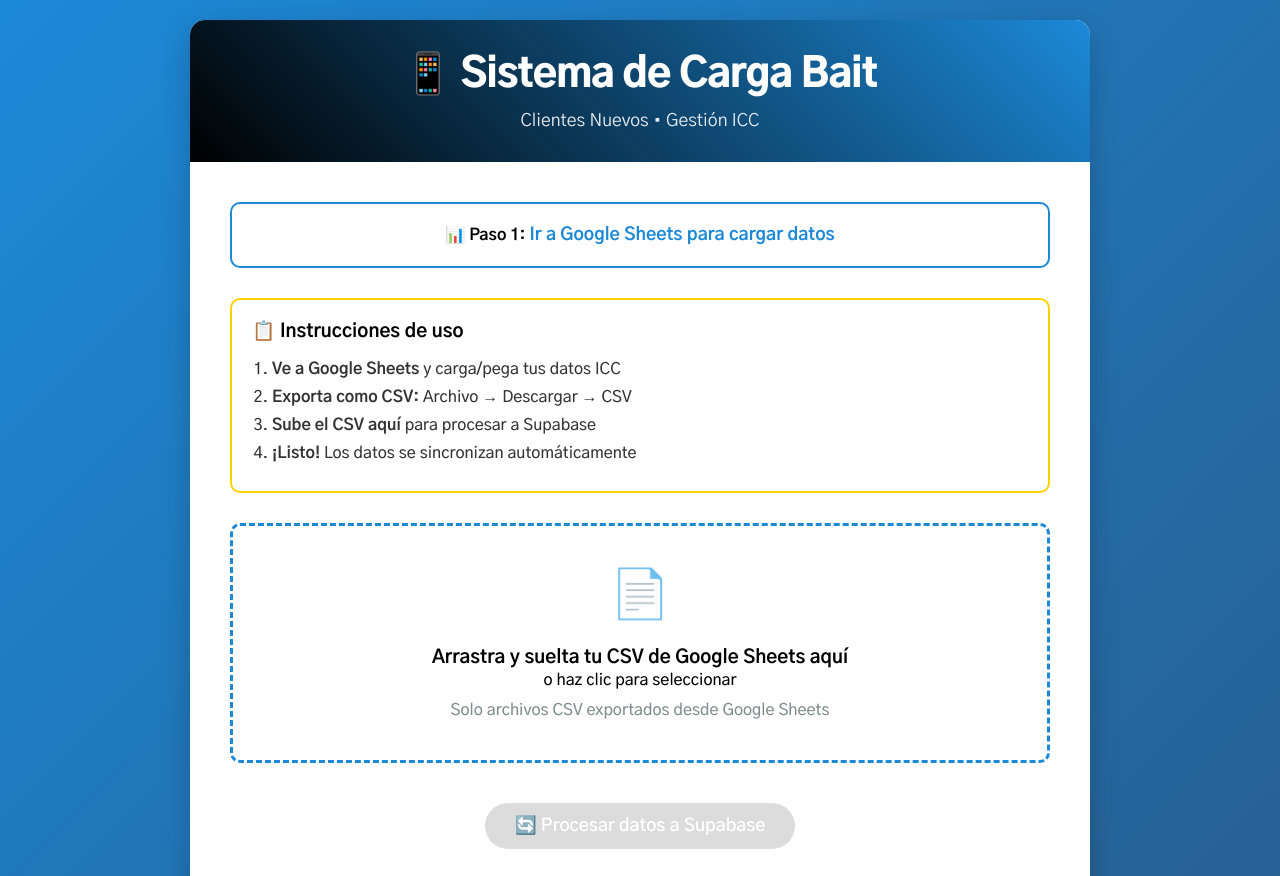
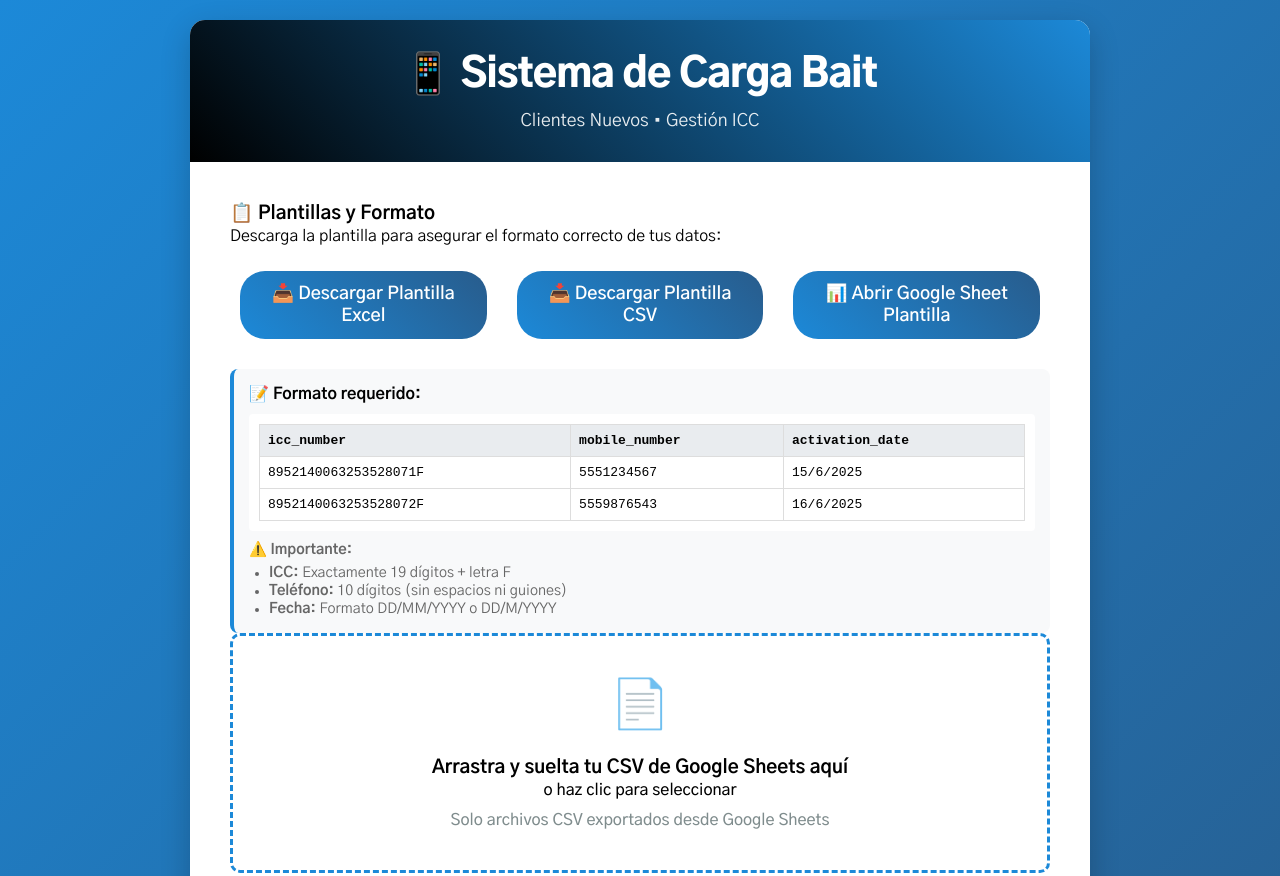
Before and after one commit to Kratoslar69/Carga_ICC_Baitel, a plain HTML site: page index.html in a window 1280 px wide. Shown: the top 876 px of the page. Drawn offline with nearby package versions, Linux system fonts and the light colour scheme; no server answers.

Commit message:
Update index.html

```diff
--- a/index.html
+++ b/index.html
@@ -244,20 +244,53 @@
         </div>
 
         <div class="content">
-            <!-- Link a Airtable -->
-            <div class="airtable-link">
-                <p>📊 <strong>Paso 1:</strong> <a href="https://sheets.google.com" target="_blank">Ir a Google Sheets para cargar datos</a></p>
-            </div>
+            <!-- Sección de plantillas mejorada -->
+            <div class="template-section">
+                <h3>📋 Plantillas y Formato</h3>
+                <p style="margin-bottom: 15px;">Descarga la plantilla para asegurar el formato correcto de tus datos:</p>
 
-            <!-- Instrucciones -->
-            <div class="instructions">
-                <h3>📋 Instrucciones de uso</h3>
-                <ol>
-                    <li><strong>Ve a Google Sheets</strong> y carga/pega tus datos ICC</li>
-                    <li><strong>Exporta como CSV:</strong> Archivo → Descargar → CSV</li>
-                    <li><strong>Sube el CSV aquí</strong> para procesar a Supabase</li>
-                    <li><strong>¡Listo!</strong> Los datos se sincronizan automáticamente</li>
-                </ol>
+                <div style="display: grid; grid-template-columns: repeat(auto-fit, minmax(200px, 1fr)); gap: 10px; margin-bottom: 20px;">
+                    <button class="btn btn-success" onclick="downloadExcelTemplate()">
+                        📥 Descargar Plantilla Excel
+                    </button>
+                    <button class="btn btn-success" onclick="downloadCSVTemplate()">
+                        📥 Descargar Plantilla CSV
+                    </button>
+                    <button class="btn btn-success" onclick="openGoogleSheetTemplate()">
+                        📊 Abrir Google Sheet Plantilla
+                    </button>
+                </div>
+
+                <div style="background: #f8f9fa; padding: 15px; border-radius: 8px; border-left: 4px solid #1c89d8;">
+                    <h4 style="margin-bottom: 10px; color: #000;">📝 Formato requerido:</h4>
+                    <div style="font-family: monospace; background: white; padding: 10px; border-radius: 4px; margin-bottom: 10px; overflow-x: auto;">
+                        <table style="width: 100%; border-collapse: collapse;">
+                            <tr style="background: #e9ecef;">
+                                <th style="padding: 8px; border: 1px solid #ddd; text-align: left;">icc_number</th>
+                                <th style="padding: 8px; border: 1px solid #ddd; text-align: left;">mobile_number</th>
+                                <th style="padding: 8px; border: 1px solid #ddd; text-align: left;">activation_date</th>
+                            </tr>
+                            <tr>
+                                <td style="padding: 8px; border: 1px solid #ddd;">8952140063253528071F</td>
+                                <td style="padding: 8px; border: 1px solid #ddd;">5551234567</td>
+                                <td style="padding: 8px; border: 1px solid #ddd;">15/6/2025</td>
+                            </tr>
+                            <tr>
+                                <td style="padding: 8px; border: 1px solid #ddd;">8952140063253528072F</td>
+                                <td style="padding: 8px; border: 1px solid #ddd;">5559876543</td>
+                                <td style="padding: 8px; border: 1px solid #ddd;">16/6/2025</td>
+                            </tr>
+                        </table>
+                    </div>
+                    <div style="font-size: 0.9em; color: #666;">
+                        <strong>⚠️ Importante:</strong>
+                        <ul style="margin: 5px 0 0 20px;">
+                            <li><strong>ICC:</strong> Exactamente 19 dígitos + letra F</li>
+                            <li><strong>Teléfono:</strong> 10 dígitos (sin espacios ni guiones)</li>
+                            <li><strong>Fecha:</strong> Formato DD/MM/YYYY o DD/M/YYYY</li>
+                        </ul>
+                    </div>
+                </div>
             </div>
 
             <!-- Zona de carga -->
```
